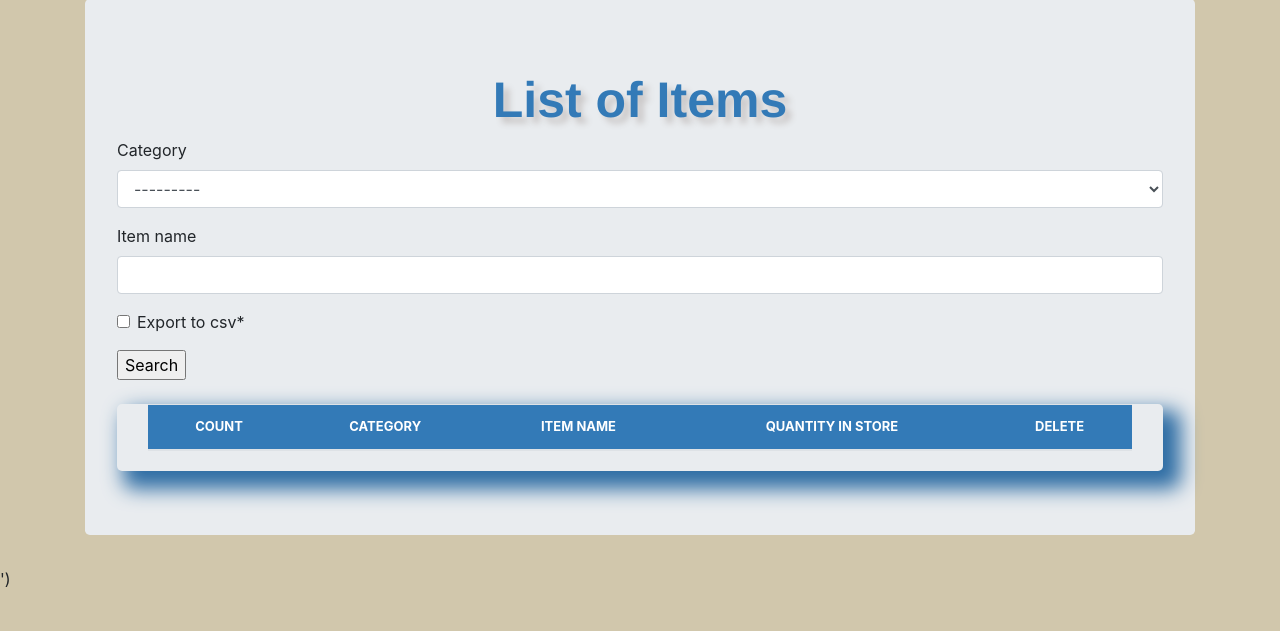
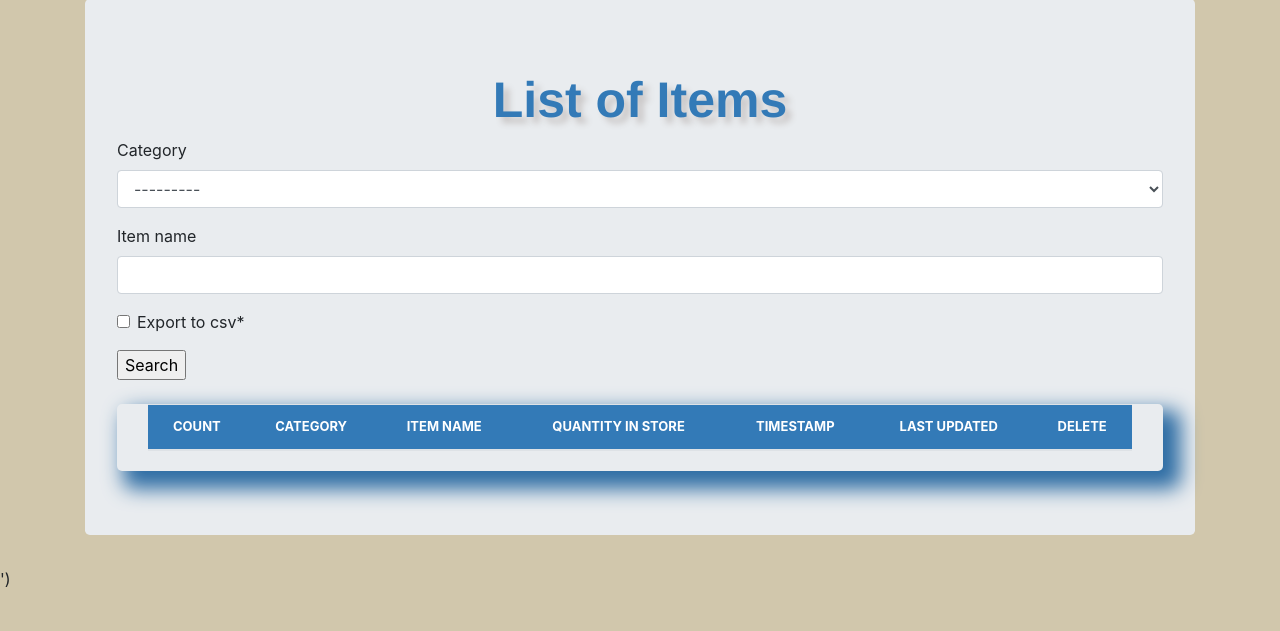
Before and after one commit to DEIVIDA/stock_management_system-django, a Django app: page /list_item/ in a window 1280 px wide. Shown: the part 73-704 px from the top of the page. Run offline with Django 4.2, Linux system fonts and the light colour scheme; data that the repository does not hold is empty; some libraries are stand-ins or nearby versions.

Commit message:
Added date field

```diff
--- a/stock_management_project/stock_management/models.py
+++ b/stock_management_project/stock_management/models.py
@@ -28,6 +28,7 @@ class Stock(models.Model):
     created_by = models.CharField(max_length=50, blank=True, null=True)
     reorder_level = models.IntegerField(default="0", blank=True, null=True)
     last_updated = models.DateTimeField(auto_now_add=False, auto_now=True)
+    timestamp = models.DateTimeField(auto_now_add=True, auto_now=False)
 
     def __str__(self):
         return self.item_name
--- a/stock_management_project/stock_management/templates/list_item.html
+++ b/stock_management_project/stock_management/templates/list_item.html
@@ -63,6 +63,8 @@
                 <th>CATEGORY</th>
                 <th>ITEM NAME</th>
                 <th>QUANTITY IN STORE</th>
+                <th>TIMESTAMP</th>
+                <th>LAST UPDATED</th>
                 <th>DELETE</th>
               </tr>
             </thead>
@@ -72,6 +74,8 @@
                 <td>{{instance.category}}</td>
                 <td><a href="{% url 'update_items' instance.id %}">{{instance.item_name}}</a></td>
                 <td>{{instance.quantity}}</td>
+                <td>{{instance.timestamp}}</td>
+                <td>{{instance.last_updated}}</td>
                 <td><a href="{% url 'delete_items' instance.id %}"><img src="{%static 'images/trash-bin.png'%}"></a></td>
               </tr>
           {% endfor %}
```
Also changed, not shown: stock_management_project/stock_management/migrations/0005_stock_timestamp.py (added).
